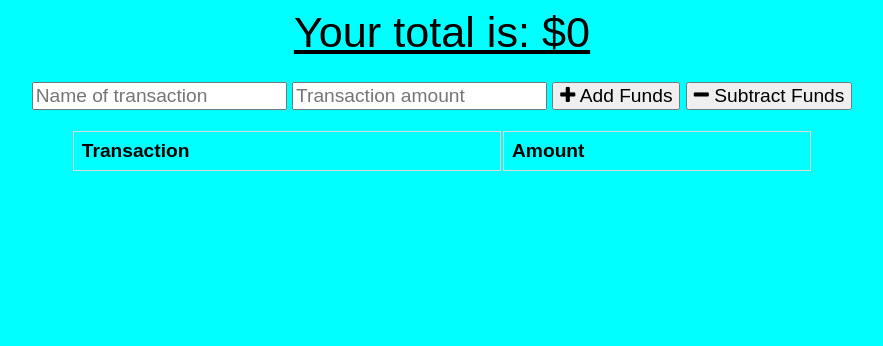
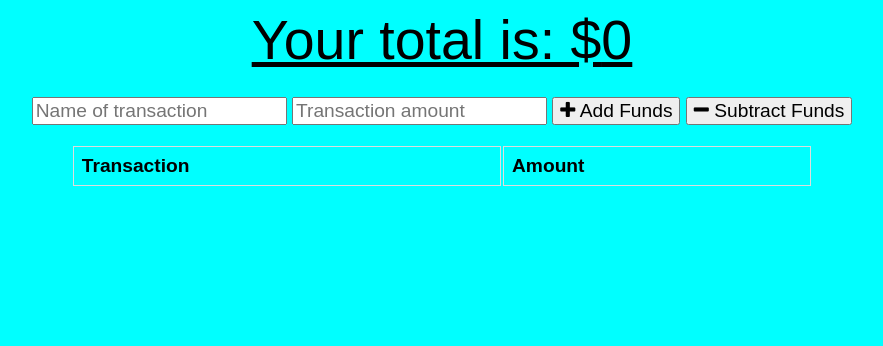
Before and after one commit to lfernandez79/progressivenBudget, a website: page public/index.html in a window 1280 px wide. Shown: the whole page, without its empty margins (198-1081 px from the left). Drawn offline with nearby package versions, Linux system fonts and the light colour scheme; no server answers.

Commit message:
bigger title

```diff
--- a/public/styles.css
+++ b/public/styles.css
@@ -34,7 +34,7 @@ tr:nth-child(even) {
 }
 
 .total {
-  font-size: 150%;
+  font-size: 170%;
   text-decoration: underline;
 }
 
```
